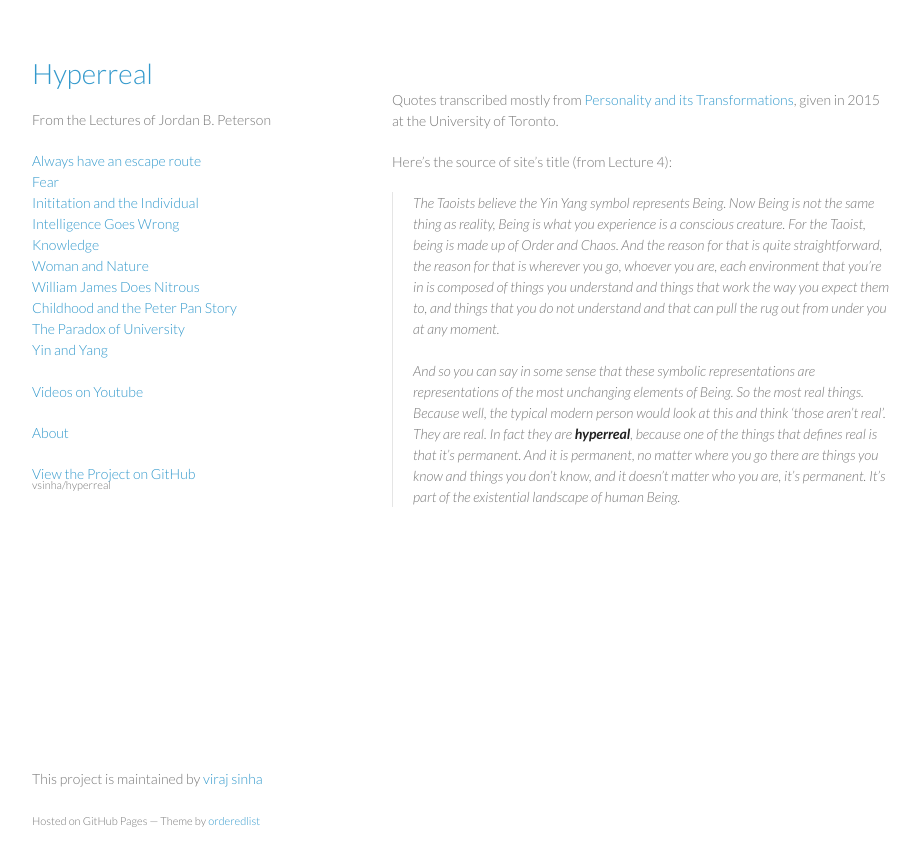
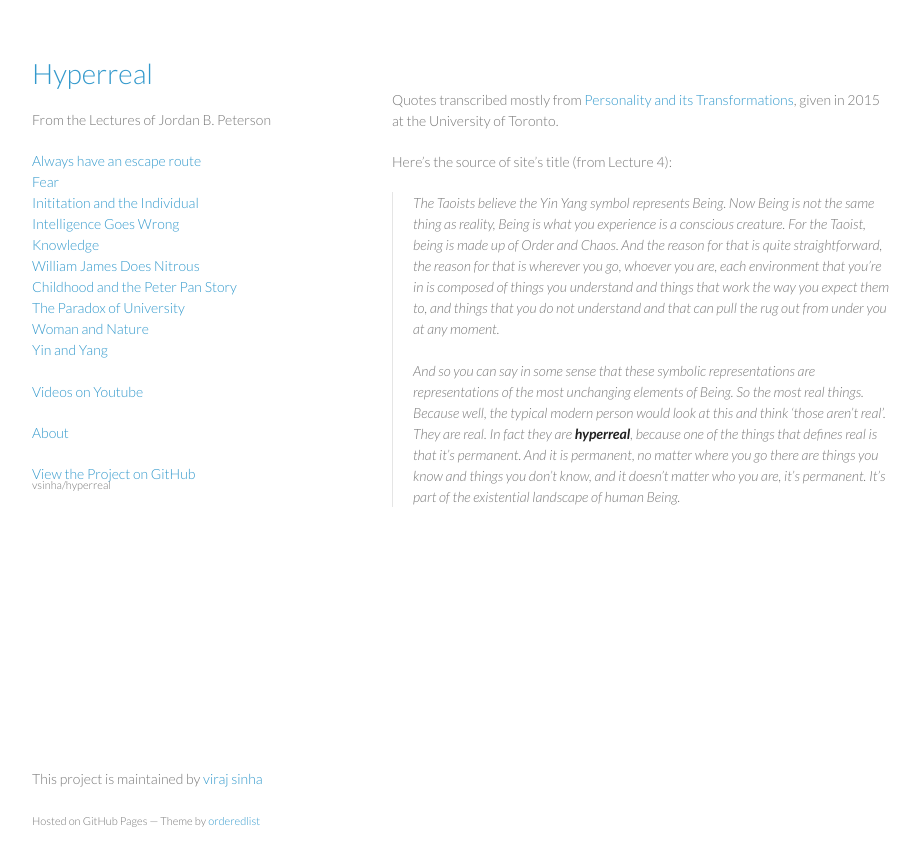
Before and after one commit to vsinha/hyperreal, a Jekyll site: the page built from index.md, in a window 1280 px wide. Shown: the top 866 px of the page, without its empty margins (178-1098 px from the left). Built offline with Jekyll 4.4.1, drawn with Linux system fonts in a browser that asks for light colours.

Commit message:
changed sorting for header links

```diff
--- a/_includes/header.html
+++ b/_includes/header.html
@@ -4,7 +4,7 @@
 
     <!-- this generates the list of links in the sidebar -->
     {% assign pages_list = site.pages | sort:"url" %}
-    {% for node in pages_list %}
+    {% for node in site.pages %}
       {% if node.title != null %}
         {% if node.layout == "page" %}
         <a href="{{ node.url }}">{{ node.title }}</a></br>
```
